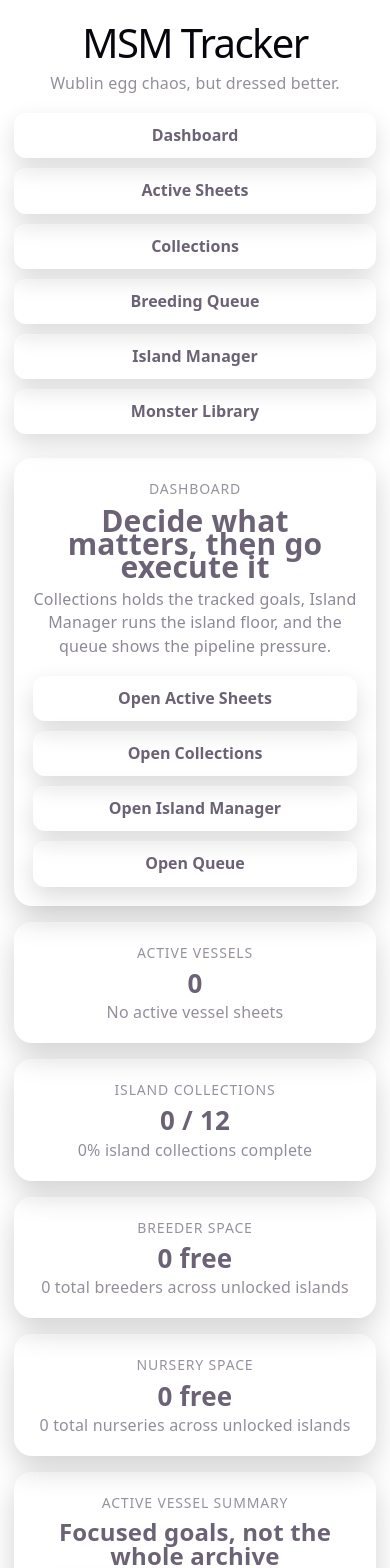
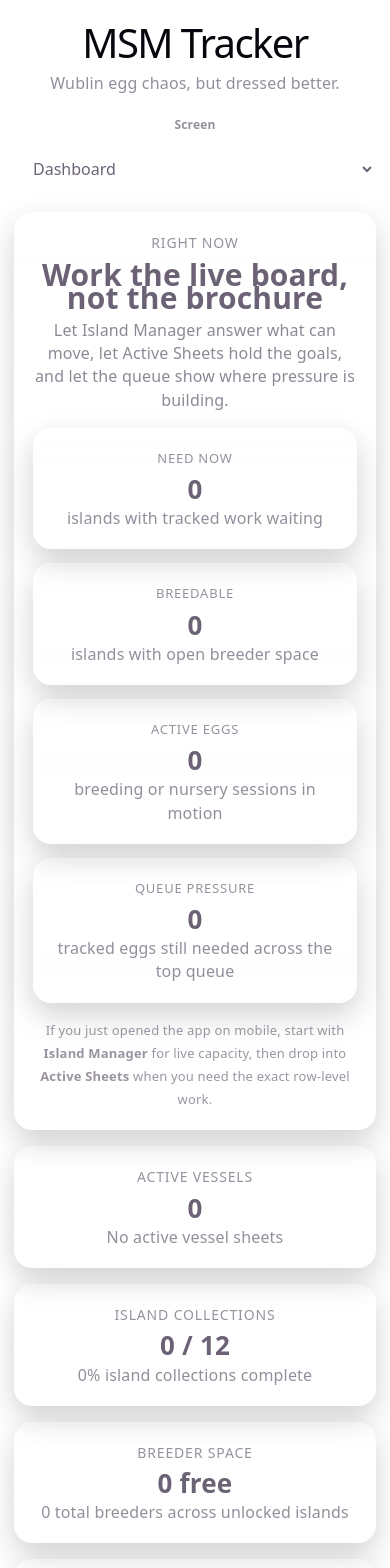
Before and after one commit to jess-almo/msm-tracker, a React (Vite) app: page / in a window 390 px wide. Shown: the top 1568 px of the page. Built offline with nearby package versions, Linux system fonts and the light colour scheme.

Commit message:
"release-0.3.0-android-baseline"

```diff
--- a/package.json
+++ b/package.json
@@ -1,7 +1,7 @@
 {
   "name": "msm-tracker",
   "private": true,
-  "version": "0.2.0",
+  "version": "0.3.0",
   "type": "module",
   "scripts": {
     "dev": "vite",
--- a/src/App.jsx
+++ b/src/App.jsx
@@ -48,6 +48,15 @@ const buttonBaseStyle = {
   boxShadow: "0 10px 24px rgba(0,0,0,0.14)",
 };
 
+const SCREEN_OPTIONS = [
+  { key: "home", label: "Dashboard" },
+  { key: "active", label: "Active Sheets" },
+  { key: "collections", label: "Collections" },
+  { key: "queue", label: "Breeding Queue" },
+  { key: "planner", label: "Island Manager" },
+  { key: "directory", label: "Monster Library" },
+];
+
 function ScreenLoadingFallback({ label = "Loading screen..." })
 {
   return (
@@ -2028,6 +2037,51 @@ export default function App()
     );
   };
 
+  const needNowIslandCount = islandPlannerData.filter(
+    (island) => Array.isArray(island.needNow) && island.needNow.length > 0
+  ).length;
+  const breedableIslandCount = islandPlannerData.filter(
+    (island) => island.isUnlocked && Number(island.freeSlots || 0) > 0
+  ).length;
+  const activeIslandSessionCount = islandPlannerData.reduce(
+    (sum, island) =>
+      sum
+      + Number(island.currentlyBreeding?.length || 0)
+      + Number(island.nurserySessions?.length || 0),
+    0
+  );
+  const queuePressureCount = topQueueItems.reduce(
+    (sum, item) => sum + Number(item.actualRemaining || 0),
+    0
+  );
+
+  const openScreenByKey = (screenKey) =>
+  {
+    switch (screenKey)
+    {
+      case "home":
+        openHome();
+        break;
+      case "active":
+        openActiveSheets();
+        break;
+      case "collections":
+        openCollections();
+        break;
+      case "queue":
+        openQueue();
+        break;
+      case "planner":
+        openIslandPlanner();
+        break;
+      case "directory":
+        openDirectory();
+        break;
+      default:
+        break;
+    }
+  };
+
   return (
     <div
       className="app-shell"
@@ -2051,6 +2105,25 @@ export default function App()
         Wublin egg chaos, but dressed better.
       </div>
 
+      {view.screen !== "sheet" && (
+        <div className="mobile-screen-nav" style={{ width: "100%" }}>
+          <div style={{ fontSize: "12px", fontWeight: 700, opacity: 0.72, marginBottom: "8px" }}>
+            Screen
+          </div>
+          <select
+            className="mobile-screen-select"
+            value={view.screen}
+            onChange={(event) => openScreenByKey(event.target.value)}
+          >
+            {SCREEN_OPTIONS.map((screen) => (
+              <option key={`mobile-screen-${screen.key}`} value={screen.key}>
+                {screen.label}
+              </option>
+            ))}
+          </select>
+        </div>
+      )}
+
       <div
         className="top-nav"
         style={{
@@ -2120,30 +2193,71 @@ export default function App()
 
       {view.screen === "home" && (
         <div className="page-surface" style={{ gap: "16px" }}>
-          <div className="responsive-page-card" style={baseCardStyle}>
-            <div style={{ fontSize: "14px", opacity: 0.7, letterSpacing: "0.06em" }}>
-              DASHBOARD
+          <div className="responsive-page-card" style={{ ...baseCardStyle, display: "grid", gap: "16px" }}>
+            <div>
+              <div style={{ fontSize: "14px", opacity: 0.7, letterSpacing: "0.06em" }}>
+                RIGHT NOW
+              </div>
+              <div style={{ marginTop: "8px", fontSize: "30px", fontWeight: 700 }}>
+                Work the live board, not the brochure
+              </div>
+              <div style={{ marginTop: "10px", opacity: 0.76 }}>
+                Let Island Manager answer what can move, let Active Sheets hold the goals, and let the queue show where pressure is building.
+              </div>
             </div>
-            <div style={{ marginTop: "8px", fontSize: "30px", fontWeight: 700 }}>
-              Decide what matters, then go execute it
+
+            <div className="dashboard-command-grid">
+              <div className="responsive-section-card" style={baseCardStyle}>
+                <div style={{ fontSize: "13px", opacity: 0.7, letterSpacing: "0.06em" }}>
+                  NEED NOW
+                </div>
+                <div style={{ marginTop: "8px", fontSize: "26px", fontWeight: 700 }}>
+                  {needNowIslandCount}
+                </div>
+                <div style={{ marginTop: "6px", opacity: 0.72 }}>
+                  islands with tracked work waiting
+                </div>
+              </div>
+
+              <div className="responsive-section-card" style={baseCardStyle}>
+                <div style={{ fontSize: "13px", opacity: 0.7, letterSpacing: "0.06em" }}>
+                  BREEDABLE
+                </div>
+                <div style={{ marginTop: "8px", fontSize: "26px", fontWeight: 700 }}>
+                  {breedableIslandCount}
+                </div>
+                <div style={{ marginTop: "6px", opacity: 0.72 }}>
+                  islands with open breeder space
+                </div>
+              </div>
+
+              <div className="responsive-section-card" style={baseCardStyle}>
+                <div style={{ fontSize: "13px", opacity: 0.7, letterSpacing: "0.06em" }}>
+                  ACTIVE EGGS
+                </div>
+                <div style={{ marginTop: "8px", fontSize: "26px", fontWeight: 700 }}>
+                  {activeIslandSessionCount}
+                </div>
+                <div style={{ marginTop: "6px", opacity: 0.72 }}>
+                  breeding or nursery sessions in motion
+                </div>
+              </div>
+
+              <div className="responsive-section-card" style={baseCardStyle}>
+                <div style={{ fontSize: "13px", opacity: 0.7, letterSpacing: "0.06em" }}>
+                  QUEUE PRESSURE
+                </div>
+                <div style={{ marginTop: "8px", fontSize: "26px", fontWeight: 700 }}>
+                  {queuePressureCount}
+                </div>
+                <div style={{ marginTop: "6px", opacity: 0.72 }}>
+                  tracked eggs still needed across the top queue
+                </div>
+              </div>
             </div>
-            <div style={{ marginTop: "10px", opacity: 0.76 }}>
-              Collections holds the tracked goals, Island Manager runs the island floor, and the queue shows the pipeline pressure.
-            </div>
-
-            <div className="dashboard-primary-actions" style={{ marginTop: "18px" }}>
-              <button style={buttonBaseStyle} onClick={openActiveSheets}>
-                Open Active Sheets
-              </button>
-              <button style={buttonBaseStyle} onClick={openCollections}>
-                Open Collections
-              </button>
-              <button style={buttonBaseStyle} onClick={openIslandPlanner}>
-                Open Island Manager
-              </button>
-              <button style={buttonBaseStyle} onClick={openQueue}>
-                Open Queue
-              </button>
+
+            <div style={{ fontSize: "13px", opacity: 0.68 }}>
+              If you just opened the app on mobile, start with <strong>Island Manager</strong> for live capacity, then drop into <strong>Active Sheets</strong> when you need the exact row-level work.
             </div>
           </div>
 
@@ -2203,24 +2317,18 @@ export default function App()
             <div
               style={{
                 display: "flex",
-                justifyContent: "space-between",
                 gap: "12px",
                 alignItems: "center",
-                flexWrap: "wrap",
               }}
             >
               <div>
                 <div style={{ fontSize: "14px", opacity: 0.7, letterSpacing: "0.06em" }}>
-                  ACTIVE VESSEL SUMMARY
+                  FOCUS
                 </div>
                 <div style={{ marginTop: "6px", fontSize: "24px", fontWeight: 700 }}>
-                  Focused goals, not the whole archive
+                  Active sheets driving the next moves
                 </div>
               </div>
-
-              <button style={buttonBaseStyle} onClick={openCollections}>
-                Open Collections
-              </button>
             </div>
 
             {activeVesselSummary.length === 0 ? (
@@ -2288,10 +2396,8 @@ export default function App()
             <div
               style={{
                 display: "flex",
-                justifyContent: "space-between",
                 gap: "12px",
                 alignItems: "center",
-                flexWrap: "wrap",
               }}
             >
               <div>
@@ -2302,10 +2408,6 @@ export default function App()
                   Pipeline pressure at a glance
                 </div>
               </div>
-
-              <button style={buttonBaseStyle} onClick={openQueue}>
-                Open queue
-              </button>
             </div>
 
             {topQueueItems.length === 0 ? (
--- a/src/components/IslandPlanner.jsx
+++ b/src/components/IslandPlanner.jsx
@@ -87,8 +87,9 @@ const DIRECT_SLOT_ACTION_LIMIT = 3;
 const ALL_REGIONS_FILTER = "all";
 const AVAILABILITY_FILTER_OPTIONS = [
   { key: "all", label: "All" },
+  { key: "need_now", label: "Need Now" },
   { key: "breedable", label: "Breedable" },
-  { key: "nursery_free", label: "Nursery Free" },
+  { key: "active", label: "Active" },
   { key: "capacity_limited", label: "Capacity Limited" },
 ];
 
@@ -124,9 +125,18 @@ function matchesAvailabilityFilter(island, filterKey)
     return island.supportsStandardBreeding && Number(island.freeSlots || 0) > 0;
   }
 
-  if (filterKey === "nursery_free")
-  {
-    return island.supportsNursery && Number(island.freeNurseries || 0) > 0;
+  if (filterKey === "need_now")
+  {
+    return Array.isArray(island.needNow) && island.needNow.length > 0;
+  }
+
+  if (filterKey === "active")
+  {
+    return (
+      Array.isArray(island.currentlyBreeding) && island.currentlyBreeding.length > 0
+    ) || (
+      Array.isArray(island.nurserySessions) && island.nurserySessions.length > 0
+    );
   }
 
   if (filterKey === "capacity_limited")
@@ -152,9 +162,14 @@ function getAvailabilityFilterMeaning(filterKey)
     return "At least one breeder slot is open on the visible islands.";
   }
 
-  if (filterKey === "nursery_free")
-  {
-    return "At least one nursery slot is open on the visible islands.";
+  if (filterKey === "need_now")
+  {
+    return "Tracked queue work is waiting on the visible islands right now.";
+  }
+
+  if (filterKey === "active")
+  {
+    return "Breeding or nursery work is already in motion on the visible islands.";
   }
 
   if (filterKey === "capacity_limited")
@@ -914,32 +929,6 @@ function IslandCard({
                     </button>
                   )}
 
-                  {canMaxCapacity && (
-                    confirmUpgradeAction === "max_capacity" ? (
-                      <>
-                        <button style={confirmButtonStyle} onClick={handleMaxCapacity}>
-                          Confirm Max Capacity
-                        </button>
-                        <button style={cancelButtonStyle} onClick={() => setConfirmUpgradeAction(null)}>
-                          Cancel
-                        </button>
-                      </>
-                    ) : (
-                      <button
-                        style={{
-                          ...compactActionStyle,
-                          background: "rgba(245,158,11,0.16)",
-                          opacity: isConfirmingUpgrade ? 0.55 : 1,
-                          cursor: isConfirmingUpgrade ? "default" : "pointer",
-                        }}
-                        onClick={() => setConfirmUpgradeAction("max_capacity")}
-                        disabled={isConfirmingUpgrade}
-                      >
-                        Max Capacity
-                      </button>
-                    )
-                  )}
-
                   {(canReduceBreedingStructures || canReduceNurseries || canUpgradeBreedingStructures || canUpgradeNurseries) && (
                     <button
                       style={{
@@ -989,6 +978,34 @@ function IslandCard({
           <div style={{ fontSize: "13px", opacity: 0.72 }}>
             Capacity setup stays compact until you intentionally edit it here. Reverts require confirmation and cannot reduce below current live occupancy.
           </div>
+
+          {canMaxCapacity && (
+            <div style={{ display: "flex", gap: "8px", flexWrap: "wrap" }}>
+              {confirmUpgradeAction === "max_capacity" ? (
+                <>
+                  <button style={confirmButtonStyle} onClick={handleMaxCapacity}>
+                    Confirm Max Capacity
+                  </button>
+                  <button style={cancelButtonStyle} onClick={() => setConfirmUpgradeAction(null)}>
+                    Cancel
+                  </button>
+                </>
+              ) : (
+                <button
+                  style={{
+                    ...compactActionStyle,
+                    background: "rgba(245,158,11,0.16)",
+                    opacity: isConfirmingUpgrade ? 0.55 : 1,
+                    cursor: isConfirmingUpgrade ? "default" : "pointer",
+                  }}
+                  onClick={() => setConfirmUpgradeAction("max_capacity")}
+                  disabled={isConfirmingUpgrade}
+                >
+                  Max Capacity
+                </button>
+              )}
+            </div>
+          )}
 
           <div
             style={{
--- a/src/index.css
+++ b/src/index.css
@@ -111,10 +111,31 @@ textarea {
   flex-wrap: wrap;
 }
 
+.mobile-screen-nav {
+  display: none;
+  margin-top: 18px;
+  margin-bottom: 18px;
+}
+
+.mobile-screen-select {
+  width: 100%;
+  padding: 12px 14px;
+  border-radius: 14px;
+  border: 1px solid rgba(255, 255, 255, 0.12);
+  background: rgba(255, 255, 255, 0.06);
+  color: inherit;
+}
+
 .dashboard-stat-grid {
   display: grid;
   grid-template-columns: repeat(auto-fit, minmax(240px, 1fr));
   gap: 16px;
+}
+
+.dashboard-command-grid {
+  display: grid;
+  grid-template-columns: repeat(auto-fit, minmax(180px, 1fr));
+  gap: 14px;
 }
 
 .dashboard-primary-actions,
@@ -212,12 +233,19 @@ textarea {
     border-radius: 16px;
   }
 
-  .top-nav > button {
-    flex: 1 1 calc(50% - 10px);
-    min-width: 140px;
+  .top-nav {
+    display: none;
+  }
+
+  .mobile-screen-nav {
+    display: block;
   }
 
   .dashboard-stat-grid {
+    grid-template-columns: 1fr;
+  }
+
+  .dashboard-command-grid {
     grid-template-columns: 1fr;
   }
 
@@ -263,10 +291,6 @@ textarea {
 }
 
 @media (max-width: 520px) {
-  .top-nav > button {
-    flex-basis: 100%;
-  }
-
   .island-availability-row > button {
     flex-basis: calc(50% - 10px);
   }
```
Also changed, not shown: 1 other file (tests, documents, lock files or other folders).
